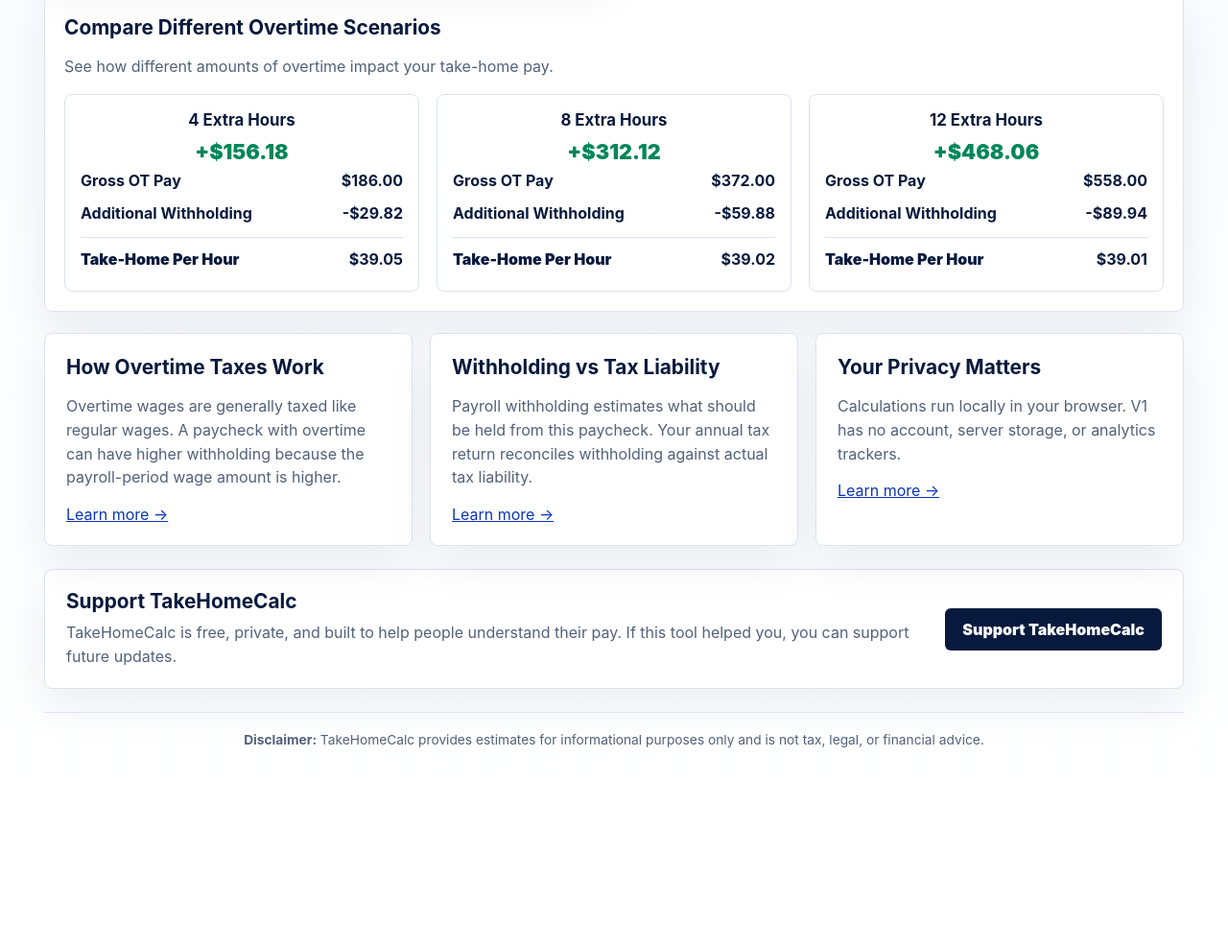
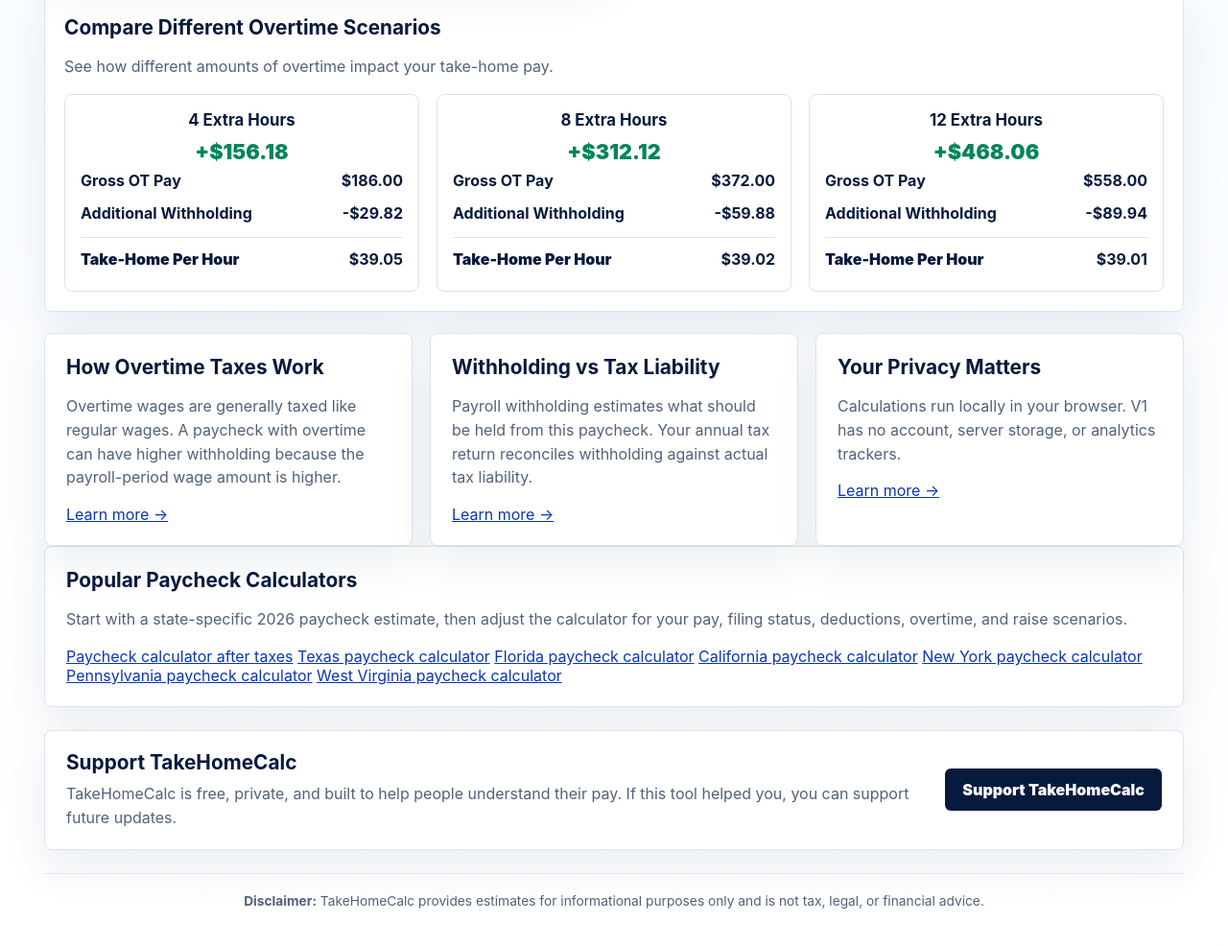
Before and after one commit to reddnbre/takehomecal, a website with bundled scripts: page index.html in a window 1280 px wide. Shown: the part 1675-2661 px from the top of the page at 96% size. Before the commit the page ends 2535 px from the top, so only its background shows below. Built offline with nearby package versions, Linux system fonts and the light colour scheme.

Commit message:
Add internal links for SEO discovery

```diff
--- a/index.html
+++ b/index.html
@@ -123,6 +123,19 @@
       <article class="panel content-panel"><h2>Withholding vs Tax Liability</h2><p>Payroll withholding estimates what should be held from this paycheck. Your annual tax return reconciles withholding against actual tax liability.</p><a href="resources.html">Learn more →</a></article>
       <article class="panel content-panel"><h2>Your Privacy Matters</h2><p>Calculations run locally in your browser. V1 has no account, server storage, or analytics trackers.</p><a href="resources.html">Learn more →</a></article>
     </section>
+    <section class="panel content-panel popular-links">
+      <h2>Popular Paycheck Calculators</h2>
+      <p>Start with a state-specific 2026 paycheck estimate, then adjust the calculator for your pay, filing status, deductions, overtime, and raise scenarios.</p>
+      <div class="link-list">
+        <a href="paycheck-calculator.html">Paycheck calculator after taxes</a>
+        <a href="texas-paycheck-calculator.html">Texas paycheck calculator</a>
+        <a href="florida-paycheck-calculator.html">Florida paycheck calculator</a>
+        <a href="california-paycheck-calculator.html">California paycheck calculator</a>
+        <a href="new-york-paycheck-calculator.html">New York paycheck calculator</a>
+        <a href="pennsylvania-paycheck-calculator.html">Pennsylvania paycheck calculator</a>
+        <a href="west-virginia-paycheck-calculator.html">West Virginia paycheck calculator</a>
+      </div>
+    </section>
     <section class="panel support-panel">
       <div><h2>Support TakeHomeCalc</h2><p>TakeHomeCalc is free, private, and built to help people understand their pay. If this tool helped you, you can support future updates.</p></div>
       <a class="support-button" href="https://www.buymeacoffee.com/reddnbre" target="_blank" rel="noopener">Support TakeHomeCalc</a>
```
